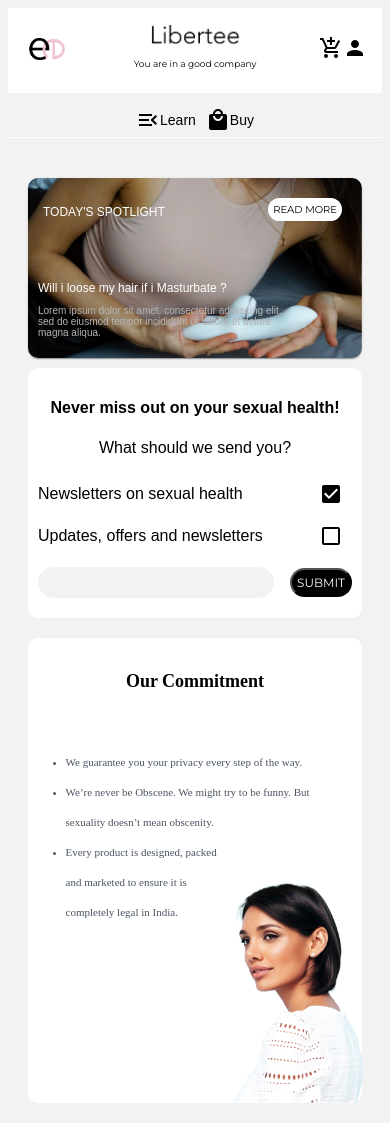
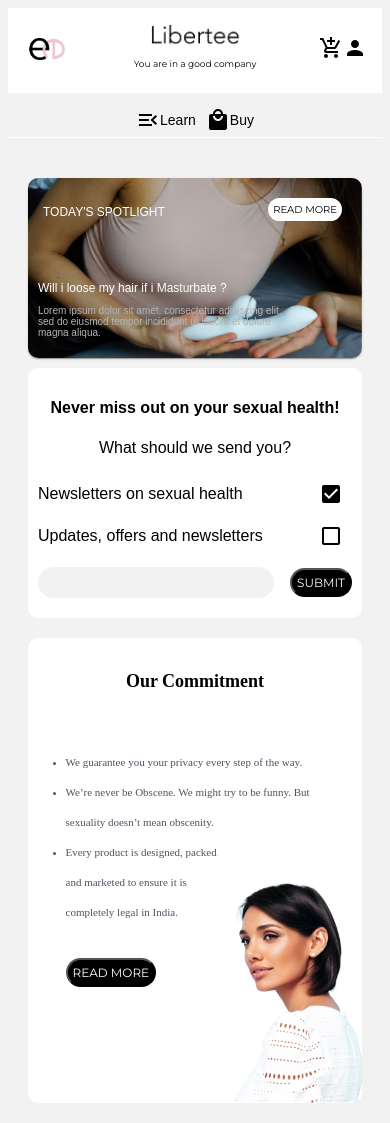
Before and after one commit to CodeoxTechnologies/libertee-web, a React (Create React App) app: page / in a window 390 px wide. Built offline with nearby package versions, Linux system fonts and the light colour scheme; a web font is replaced by a local one.

Commit message:
read more button

```diff
--- a/src/assets/styles/home.scss
+++ b/src/assets/styles/home.scss
@@ -182,6 +182,9 @@ body {
                             bottom: 0px;
                             right: -3%;
                         }
+                    }
+                    .commitment-section-body-button {
+                        padding: 0px 20px 0px 20px;
                     }
                 }
             }
--- a/src/home/components/Commitment.js
+++ b/src/home/components/Commitment.js
@@ -18,9 +18,9 @@ const Commitment = () => {
                                 completely legal in India.
                             </li>
                         </ul>
-                        {/* <div className="commitment-section-body-button">
+                        <div className="commitment-section-body-button">
                             <button className="button-black">Read More</button>
-                        </div> */}
+                        </div>
                         <div className="commitment-section-body-image">
                             <img src={women} alt="women" />
                         </div>
```
